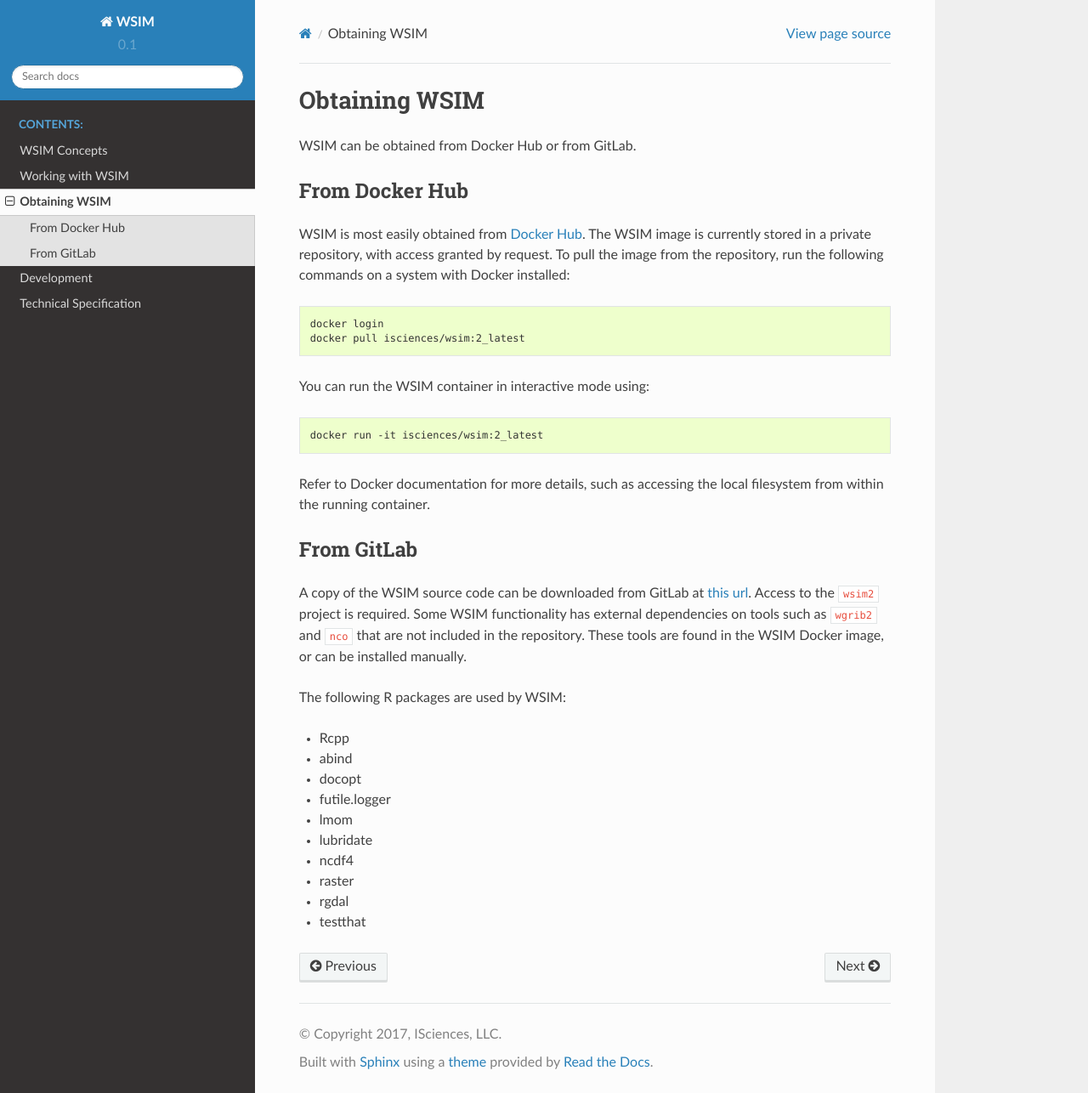
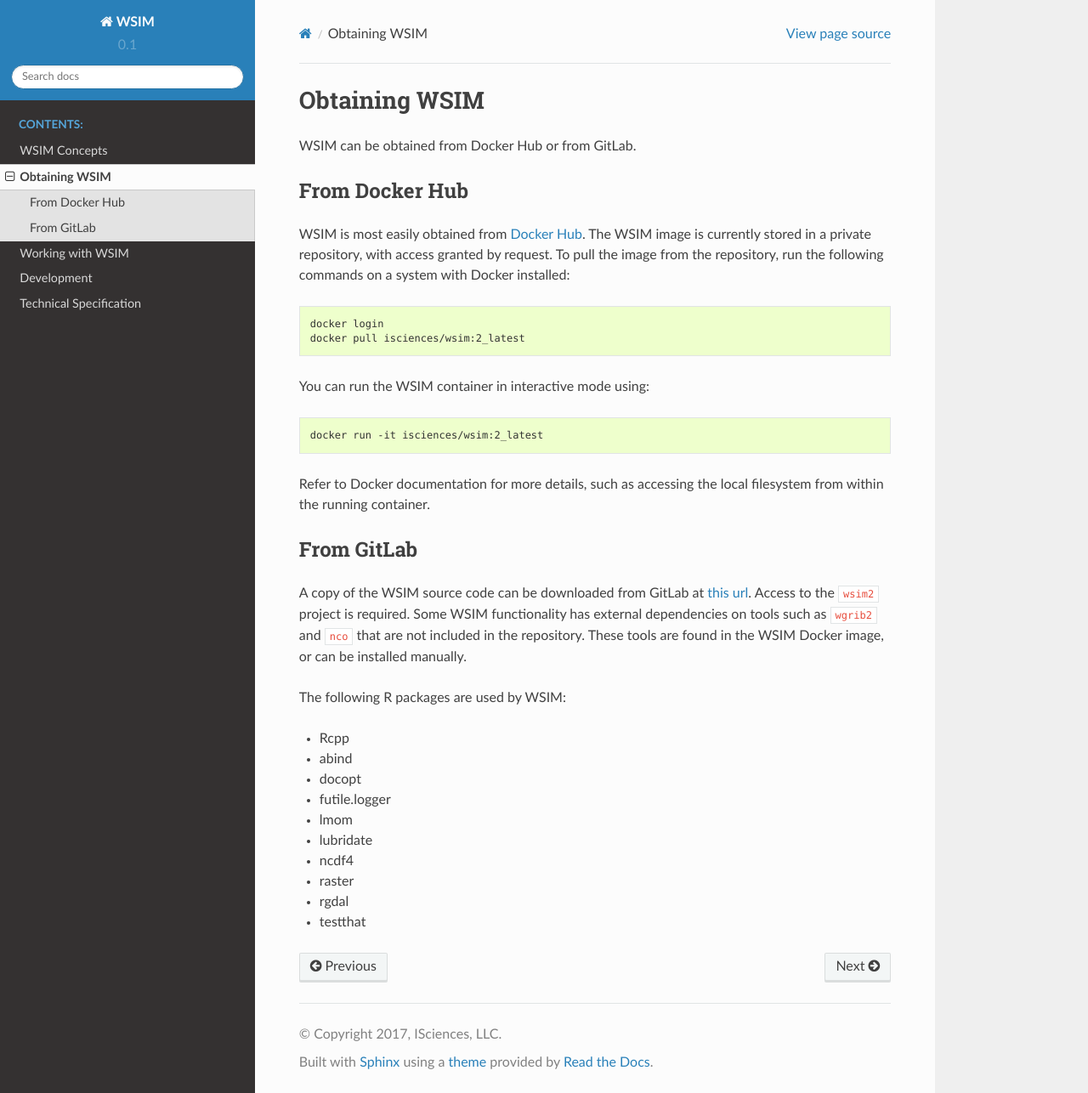
Before and after one commit to isciences/wsim, a Sphinx documentation site: the page built from docs/obtaining.rst, in a window 1280 px wide and 1286 px high. Shown: the whole window at 85% size. Built offline with Sphinx 7.4.7 and the Read the Docs theme 2.0.0, drawn with Linux system fonts in a browser that asks for light colours.

Commit message:
Tweak TOC in docs

```diff
--- a/docs/index.rst
+++ b/docs/index.rst
@@ -57,7 +57,7 @@ WSIM identifies locations on Earth’s terrestrial surface that are experiencing
    :caption: Contents:
 
    concepts/index
+   obtaining
    working/index
-   obtaining
    development
    Technical Specification </WSIM_Tech_Report_WE_final.pdf#://>
```
